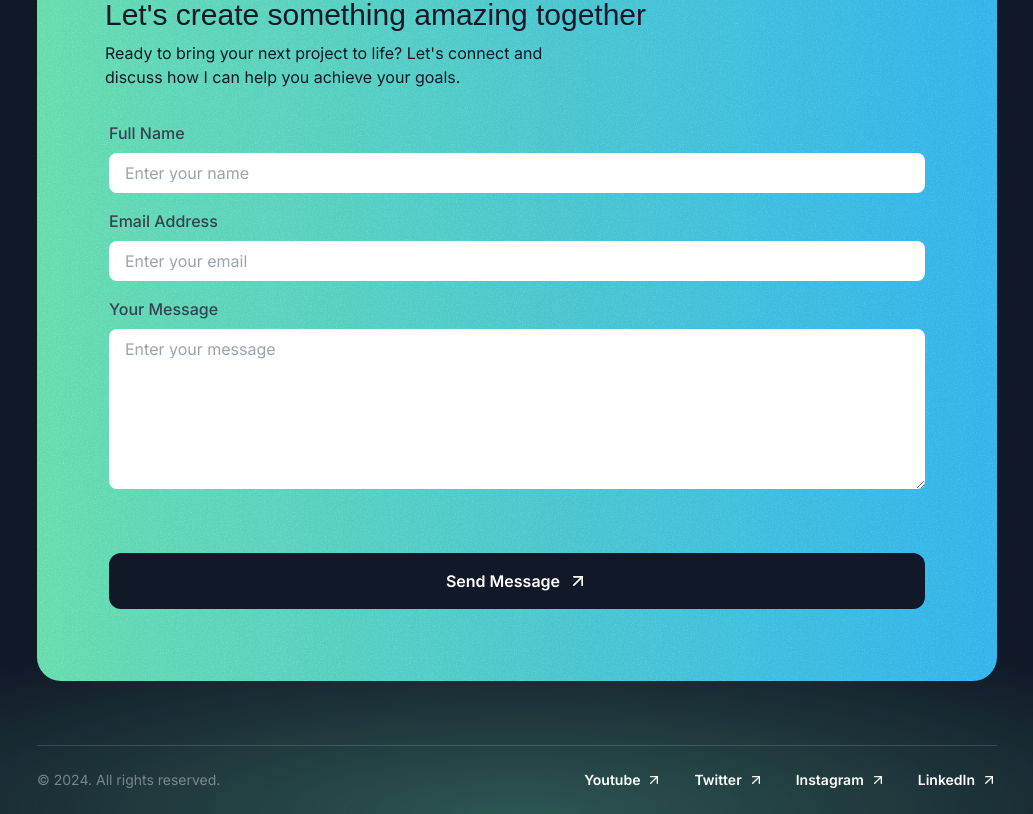
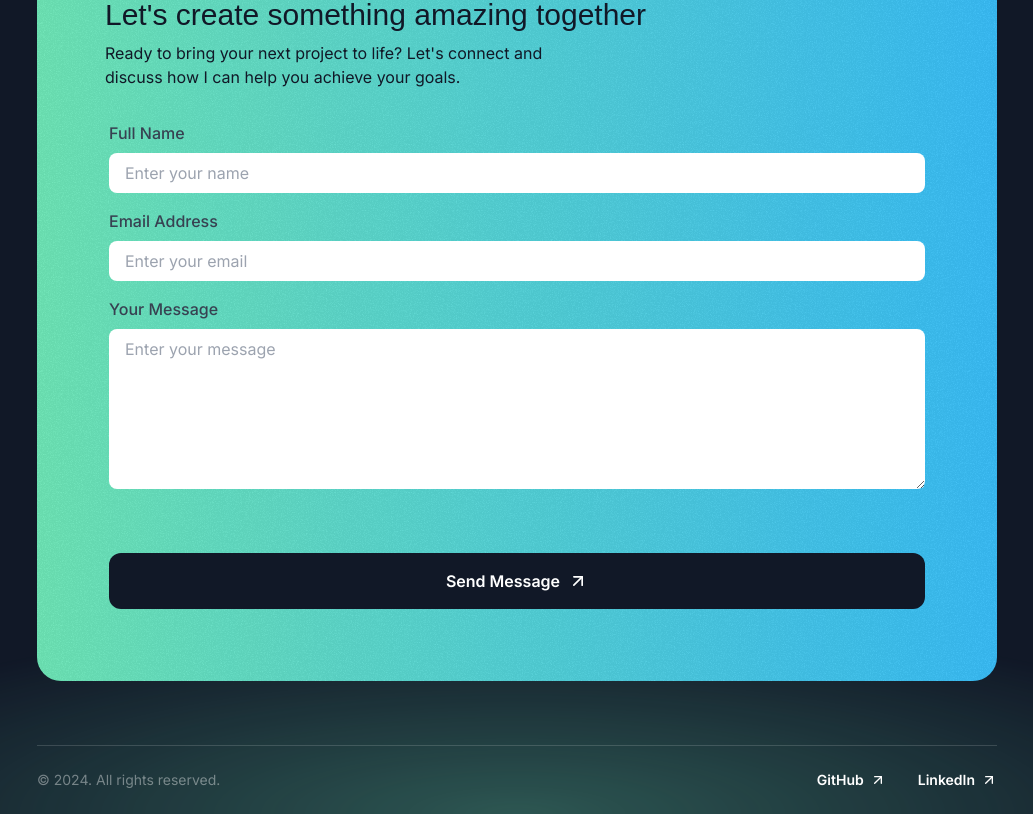
Before and after one commit to isakhugosson/isak-portfolio-react, a Next.js app: page / in a window 1280 px wide. Shown: the part 6197-7011 px from the top of the page, without its empty margins (123-1156 px from the left). Built offline with nearby package versions, Linux system fonts and the light colour scheme; a web font is replaced by a local one.

Commit message:
Update footer

```diff
--- a/src/sections/Footer.tsx
+++ b/src/sections/Footer.tsx
@@ -2,20 +2,12 @@ import ArrowUpRightIcon from "@/assets/icons/arrow-up-right.svg";
 
 const footerLinks = [
    {
-    title: "Youtube",
-    href: "",
-   },
-   {
-    title: "Twitter",
-    href: "",
-   },
-   {
-    title: "Instagram",
-    href: "",
+    title: "GitHub",
+    href: "https://github.com/isakhugosson",
    },
    {
     title: "LinkedIn",
-    href: "",
+    href: "https://www.linkedin.com/in/isak-hugosson-418297171/",
    },
 ]
 
@@ -29,7 +21,7 @@ export const Footer = () => {
           <div className="text-white/40">&copy; 2024. All rights reserved.</div>
           <nav className="flex flex-col md:flex-row items-center gap-8">
             {footerLinks.map(link => (
-              <a href="#" key={link.title} className="inline-flex items-center gap-1.5">
+              <a href={link.href} key={link.title} className="inline-flex items-center gap-1.5">
                 <span className="font-semibold">{link.title}</span>
                 <ArrowUpRightIcon className="size-4" />
               </a>
```
